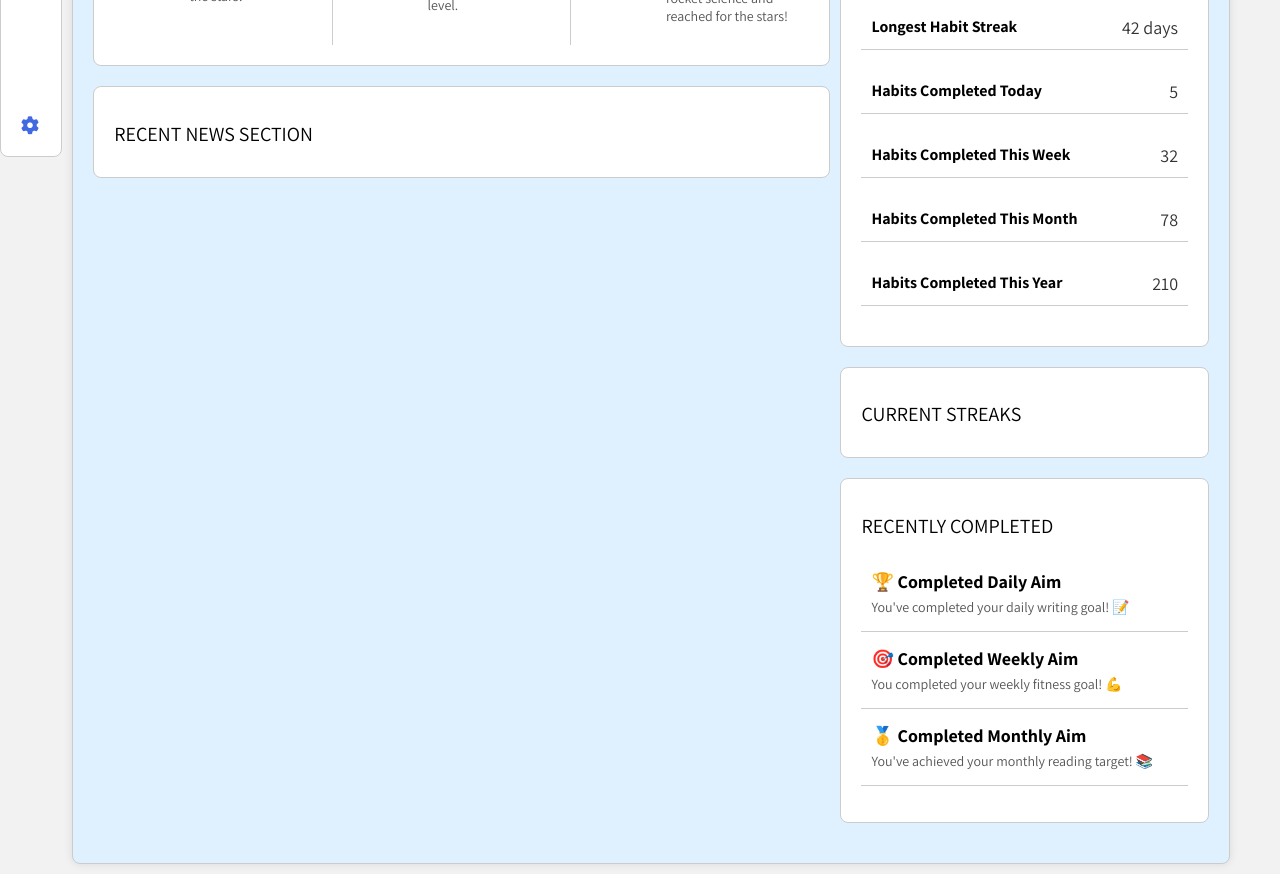
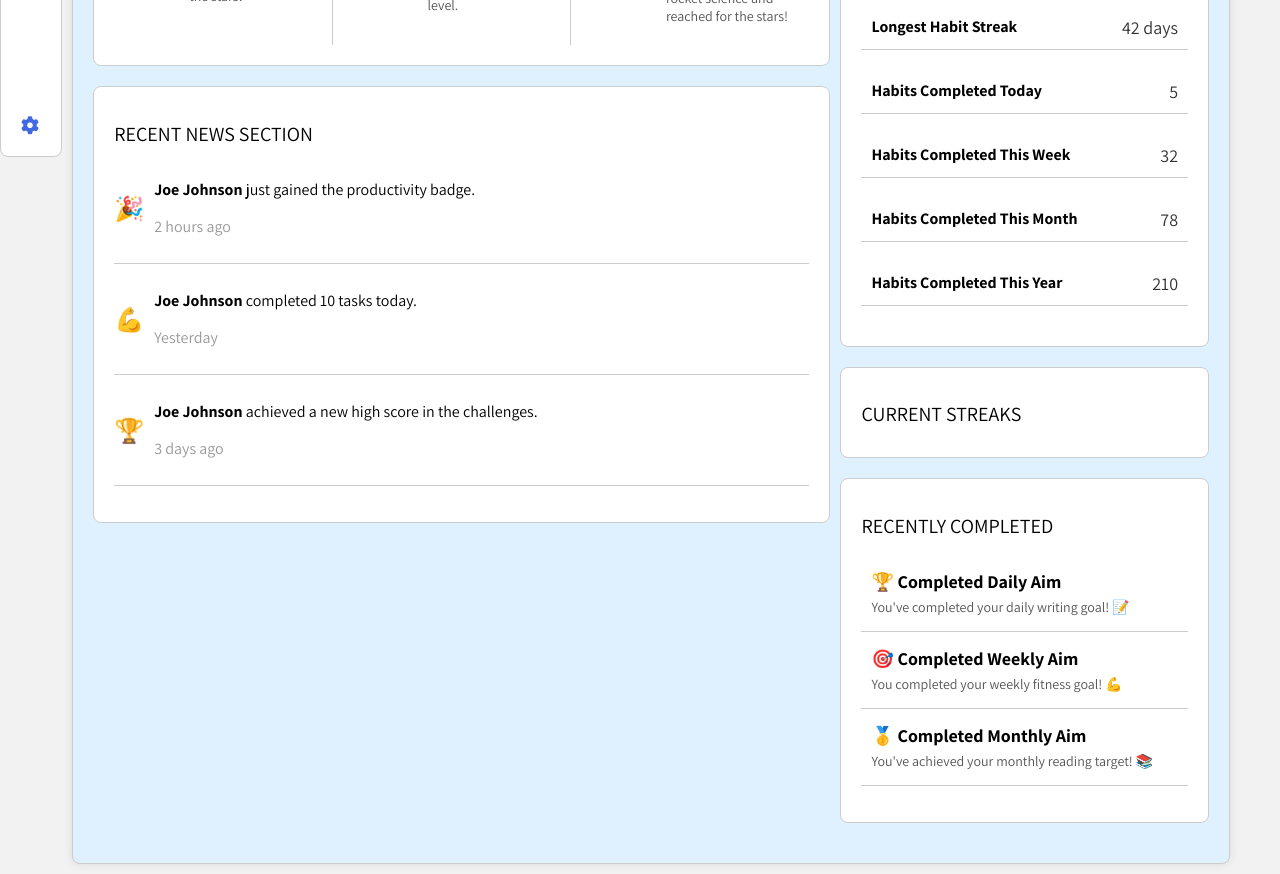
Before and after one commit to joseph-johnson27001/habits_tracker, a Vue app: page /#/profile in a window 1280 px wide. Shown: the part 640-1514 px from the top of the page. Built offline with nearby package versions, Linux system fonts and the light colour scheme.

Commit message:
Recent news section beginning layout

```diff
--- a/src/components/ProfilePage/RecentNews.vue
+++ b/src/components/ProfilePage/RecentNews.vue
@@ -1,13 +1,84 @@
 <template>
   <div class="recent-news-section">
     <h1>RECENT NEWS SECTION</h1>
+    <ul class="recent-activity-list">
+      <!-- Loop through recent activities -->
+      <li
+        class="recent-activity-item"
+        v-for="(activity, index) in recentActivities"
+        :key="index"
+      >
+        <div class="activity-icon">
+          {{ activity.icon }}
+        </div>
+        <div class="activity-details">
+          <p>
+            <span class="user-name">{{ $store.state.userName }}</span>
+            {{ activity.message }}
+          </p>
+          <p class="activity-timestamp">{{ activity.timestamp }}</p>
+        </div>
+      </li>
+    </ul>
   </div>
 </template>
 
 <script>
 export default {
   name: "RecentNewsSection",
+  data() {
+    return {
+      recentActivities: [
+        {
+          icon: "🎉",
+          message: "just gained the productivity badge.",
+          timestamp: "2 hours ago",
+        },
+        {
+          icon: "💪",
+          message: "completed 10 tasks today.",
+          timestamp: "Yesterday",
+        },
+        {
+          icon: "🏆",
+          message: "achieved a new high score in the challenges.",
+          timestamp: "3 days ago",
+        },
+      ],
+    };
+  },
 };
 </script>
 
-<style scoped></style>
+<style scoped>
+/* Add your styling for recent news section here */
+.recent-news-section {
+  /* Add styles for the section */
+}
+
+.recent-activity-list {
+  list-style-type: none;
+  padding: 0;
+}
+
+.recent-activity-item {
+  display: flex;
+  align-items: center;
+  margin-bottom: 10px;
+  border-bottom: 1px solid #ccc; /* Add border */
+  padding-bottom: 10px; /* Add some padding for spacing */
+}
+
+.activity-icon {
+  font-size: 24px;
+  margin-right: 10px;
+}
+
+.user-name {
+  font-weight: bold;
+}
+
+.activity-timestamp {
+  color: #999;
+}
+</style>
--- a/src/store.js
+++ b/src/store.js
@@ -5,7 +5,7 @@ Vue.use(Vuex);
 
 const store = new Vuex.Store({
   state: {
-    userName: "Joseph Johnson",
+    userName: "Joe Johnson",
     userTitle: "Productivity Wizard",
   },
 });
```
